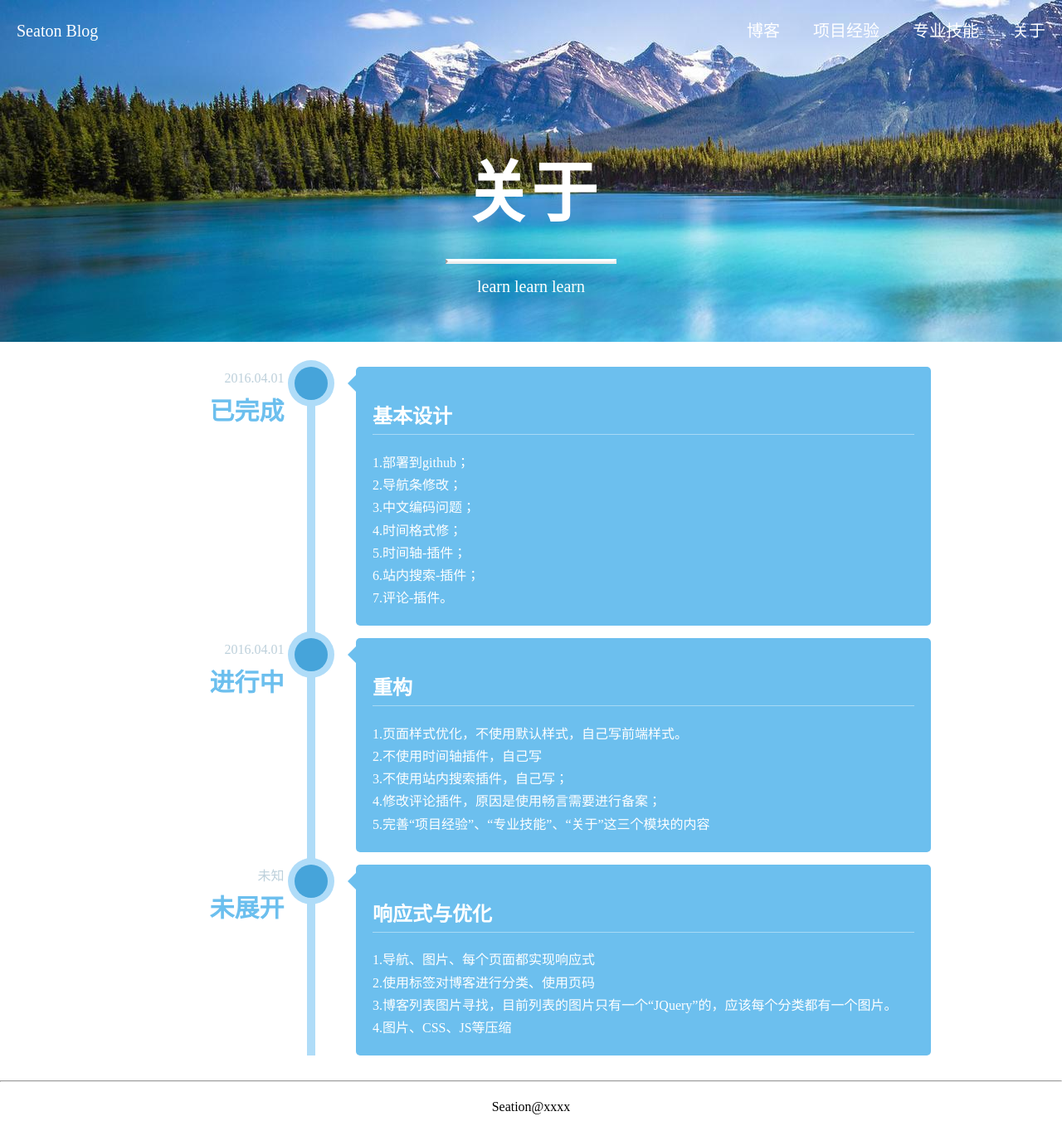
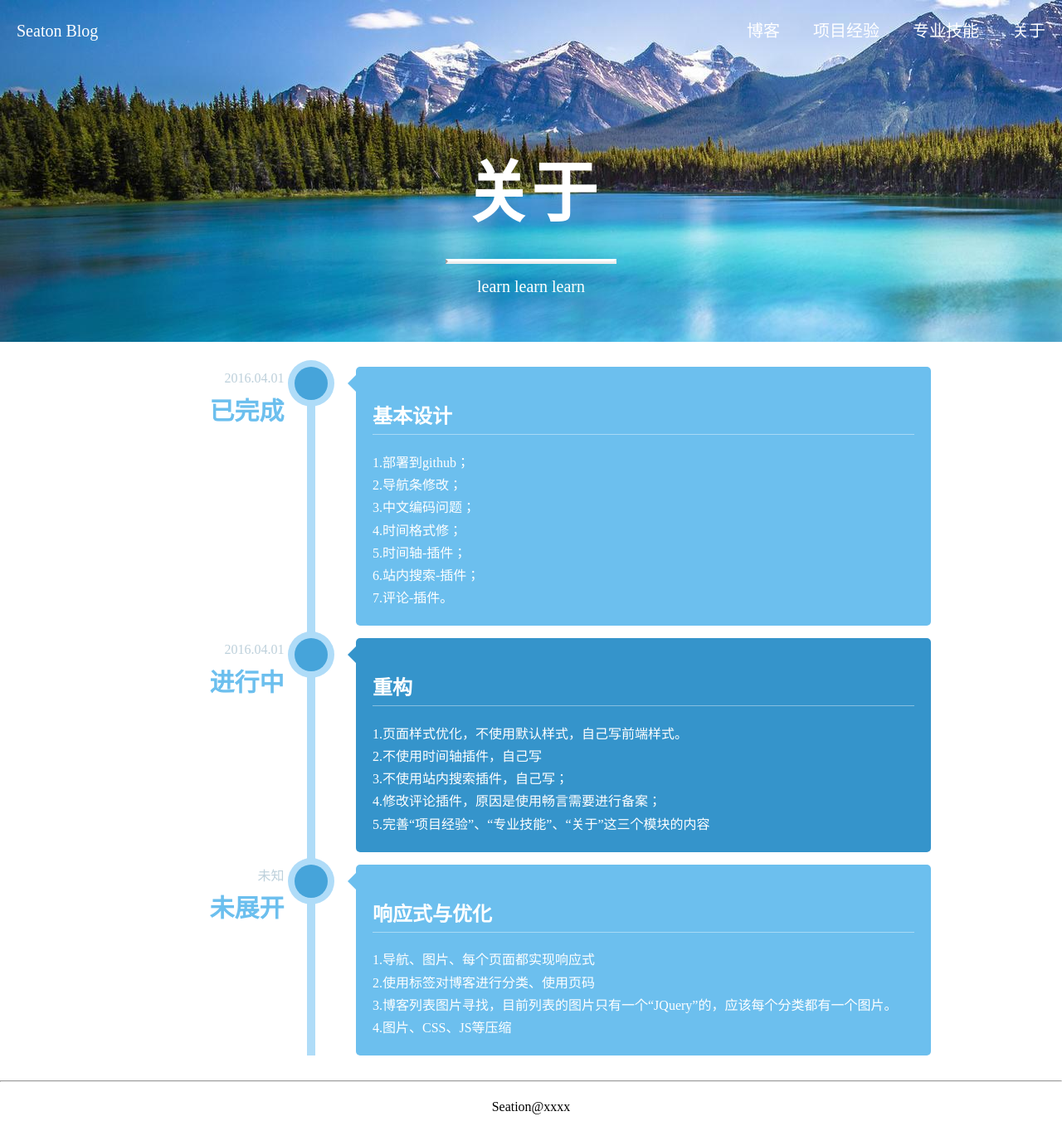
Before and after one commit to myCommonJS/yexiaodong.github.io, a Jekyll site: the page built from 09_about.html, in a window 1280 px wide. Shown: the whole page at 83% size. Built offline with Jekyll 4.4.1, drawn with Linux system fonts in a browser that asks for light colours.

Commit message:
时间轴颜色优化

```diff
--- a/css/seaton.css
+++ b/css/seaton.css
@@ -151,17 +151,24 @@ a:hover{
     position:relative;
     padding:20px;
 }
+li:nth-child(even) .sjz-label{/*:nth-child() even-偶数，old-奇数  */
+    background:#3594cb;
+}
+
 .sjz-label:after{
-    right: 100%;
-    border: solid transparent;
-    content: " ";
-    height: 0;
-    width: 0;
-    position: absolute;
-    pointer-events: none;
-    border-right-color: #6cbfee;
-    border-width: 10px;
-    top: 10px;
+    right: 100%;/*规定元素的右边缘，100%完全不见了*/
+    border: solid transparent;/*solid-实线，transparent-透明*/
+    content: "";
+    height: 0px;
+    width: 0px;
+    position: absolute;/*绝对定位*/
+    pointer-events: none;/*鼠标点击事件，none-捕获不了任何内容*/
+    border-right-color: #6cbfee;/*颜色*/
+    border-width: 10px;/*边框的宽度*/
+    top: 10px;/*位置*/
+}
+li:nth-child(even) .sjz-label:after{/*:nth-child() even-偶数，old-奇数  */
+    border-right-color:#3594cb ;
 }
 .sjz-label h2{
     border-bottom:1px solid rgba(255,255,255,0.4);
```
Also changed, not shown: _posts/2016-04-03-useJekyll.md (+2 -2 lines).
